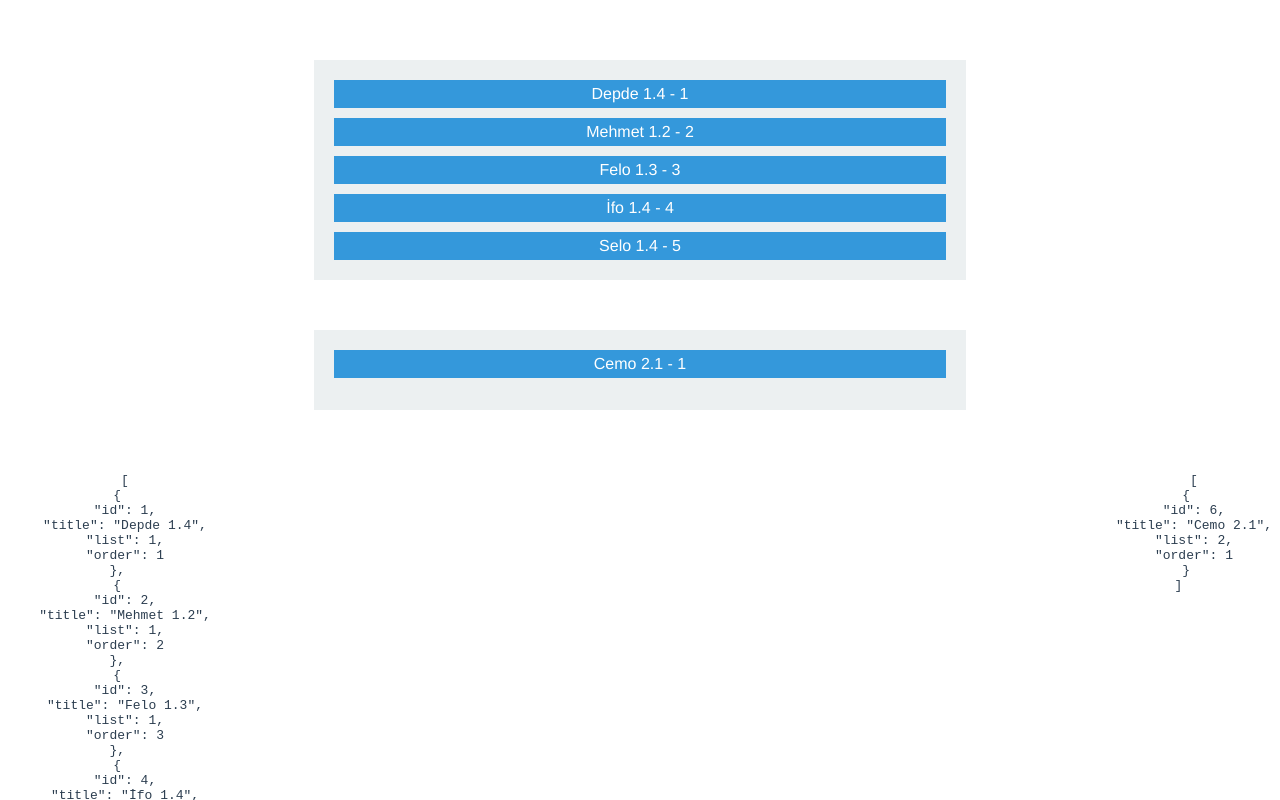
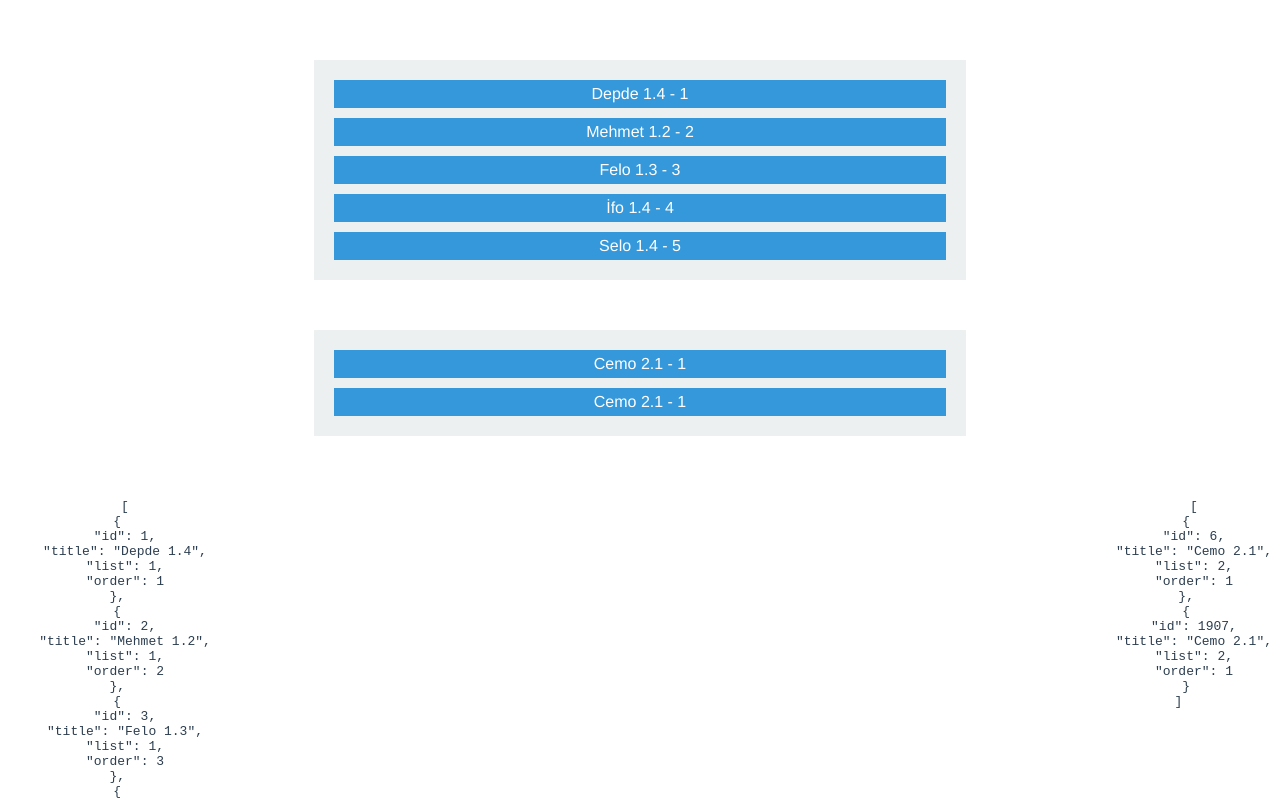
Before and after one commit to felakettin-mizrak/test-repository, a Vue app: page / in a window 1280 px wide. Shown: the top 800 px of the page. Built offline with nearby package versions, Linux system fonts and the light colour scheme.

Commit message:
Review Required

```diff
--- a/src/App.vue
+++ b/src/App.vue
@@ -8,6 +8,7 @@ const items = ref([
   { id: 4, title: "İfo 1.4", list: 1, order: 4 },
   { id: 5, title: "Selo 1.4", list: 1, order: 5 },
   { id: 6, title: "Cemo 2.1", list: 2, order: 1 },
+  { id: 1907, title: "Cemo 2.1", list: 2, order: 1 },
 ]);
 
 const getList = (list) => {
```
